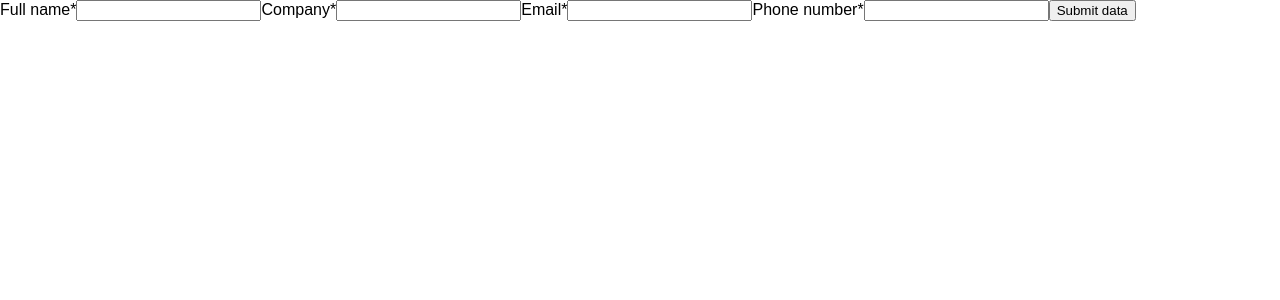
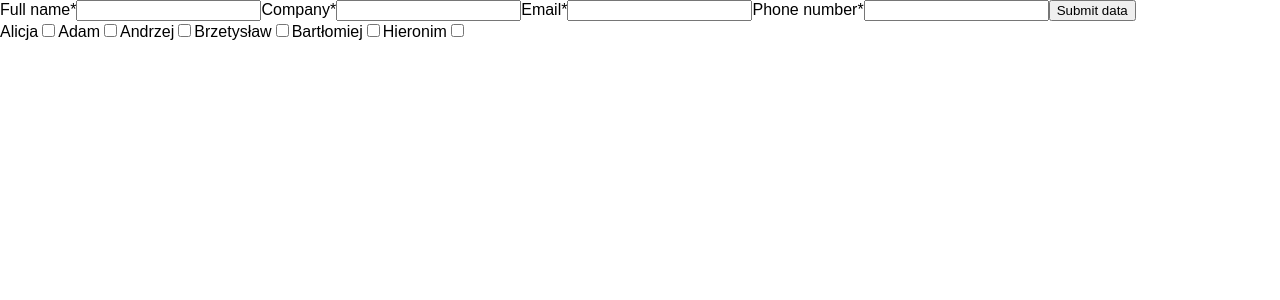
Before and after one commit to damianziobro/recruitment-task, a React (Create React App) app: page / in a window 1280 px wide. Shown: the top 300 px of the page. Built offline with nearby package versions, Linux system fonts and the light colour scheme.

Commit message:
Added markup and logic for checkboxes

```diff
--- a/src/App.js
+++ b/src/App.js
@@ -1,6 +1,7 @@
 import React, { Component } from 'react';
 
 import Form from './containers/Form/Form';
+import Checkboxes from './containers/Checkboxes/Checkboxes';
 
 import './App.css';
 
@@ -45,6 +46,7 @@ class App extends Component {
     return (
       <div>
         <Form sampleData={formSampleData} />
+        <Checkboxes />
       </div>
     )
   }
--- a/src/components/FormField/FormField.js
+++ b/src/components/FormField/FormField.js
@@ -11,6 +11,7 @@ function FormField({ field_name, label, required, type, value, loading, onInputC
                 type={type}
                 value={value}
                 id={field_name}
+                name={field_name}
                 onChange={onInputChange}
                 disabled={loading}
                 required={required}
--- /dev/null
+++ b/src/containers/Checkboxes/Checkbox/Checkbox.js
@@ -0,0 +1,19 @@
+import React from 'react';
+
+function Checkbox({ name, checked, disabled, onInputChange }) {
+    return (
+        <label htmlFor={name}>
+            {name}
+            <input
+                type="checkbox"
+                id={name}
+                name={name}
+                value={name}
+                onChange={onInputChange}
+                disabled={disabled}
+            />
+        </label>
+    );
+}
+
+export default Checkbox;
--- /dev/null
+++ b/src/containers/Checkboxes/Checkboxes.js
@@ -0,0 +1,82 @@
+import React, { Component } from 'react';
+import Checkbox from './Checkbox/Checkbox';
+
+class Checkboxes extends Component {
+    state = {
+        inputs: [
+            {
+                name: "Alicja",
+                checked: false,
+                disabled: false
+            },
+            {
+                name: "Adam",
+                checked: false,
+                disabled: false
+            },
+            {
+                name: "Andrzej",
+                checked: false,
+                disabled: false
+            },
+            {
+                name: "Brzetysław",
+                checked: false,
+                disabled: false
+            },
+            {
+                name: "Bartłomiej",
+                checked: false,
+                disabled: false
+            },
+            {
+                name: "Hieronim",
+                checked: false,
+                disabled: false
+            }
+        ]
+    };
+
+    handleInputChange = (event) => {
+        const inputs = [...this.state.inputs];
+
+        inputs.forEach(input => {
+            if(input.name === event.target.name) {
+                input.checked = event.target.checked;
+            }
+        });
+
+        inputs.forEach(input => {
+            if(input.name[0] === event.target.name[0]) {
+                if(input.name !== event.target.name) {
+                    input.disabled = true;
+                }
+            } else {
+                input.disabled = false;
+            }
+        });
+
+        this.setState({inputs});
+    };
+
+    render() {
+        const checkboxes = this.state.inputs.map(input => {
+            const { name, checked, disabled } = input;
+            return <Checkbox
+                        key={name}
+                        name={name}
+                        checked={checked}
+                        disabled={disabled}
+                        onInputChange={this.handleInputChange}
+                    />
+        });
+
+        return (
+            <form onChange={this.handleInputChange}>
+                {checkboxes}
+            </form>
+        );
+    }
+}
+
+export default Checkboxes;
```
